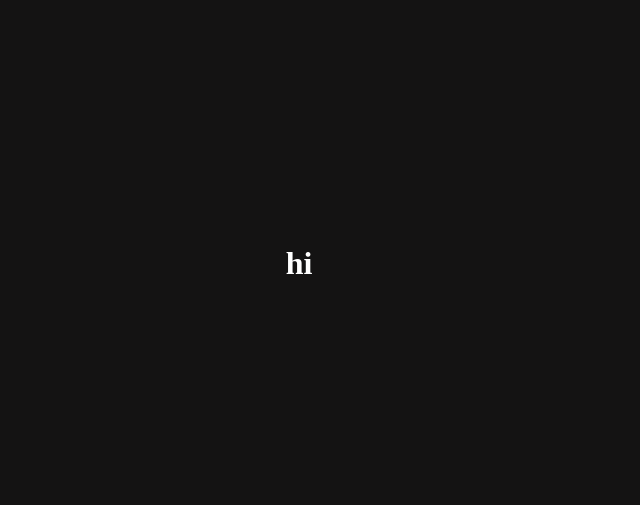
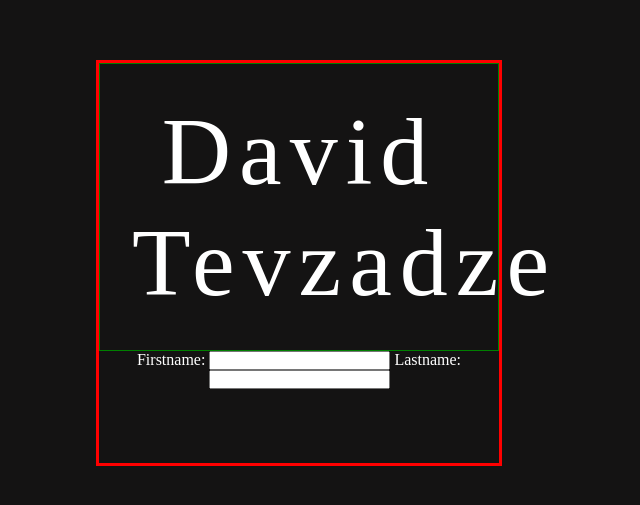
Before and after one commit to DrTevzadze/breaking-bad, a React (Vite) app: page / in a window 1280 px wide. Shown: the part 137-642 px from the top of the page, without its empty margins (341-981 px from the left). Built offline with nearby package versions, Linux system fonts and the light colour scheme.

Commit message:
work on content

```diff
--- a/src/App.css
+++ b/src/App.css
@@ -1,6 +1,8 @@
 :root {
   --background-color: rgb(20, 19, 19);
   --font-clr: #fff;
+  --font-large: 6rem;
+  --font-medium: 2rem;
 }
 
 *,
@@ -18,4 +20,19 @@
   place-items: center;
   height: 100vh;
   overflow: hidden;
+  outline: 1px solid green;
 }
+
+.main-container {
+  outline: 3px solid red;
+  height: 50vh;
+  width: 50vh;
+  text-align: center;
+}
+
+.content {
+  font-size: var(--font-large);
+  letter-spacing: 0.5rem;
+  padding: 2rem;
+  border: 1px solid green;
+}
--- a/src/App.jsx
+++ b/src/App.jsx
@@ -2,8 +2,21 @@
 
 function App() {
   return (
-    <div>
-      <h1>hi</h1>
+    <div className="main-container">
+      <div className="content">
+        <div className="firstname">David</div>
+        <div className="lastname">Tevzadze</div>
+      </div>
+      <div className="inputs">
+        <label>
+          {"Firstname: "}
+          <input type="text" />
+        </label>
+        <label>
+          {" Lastname:"}
+          <input type="text" />
+        </label>
+      </div>
     </div>
   );
 }
```
